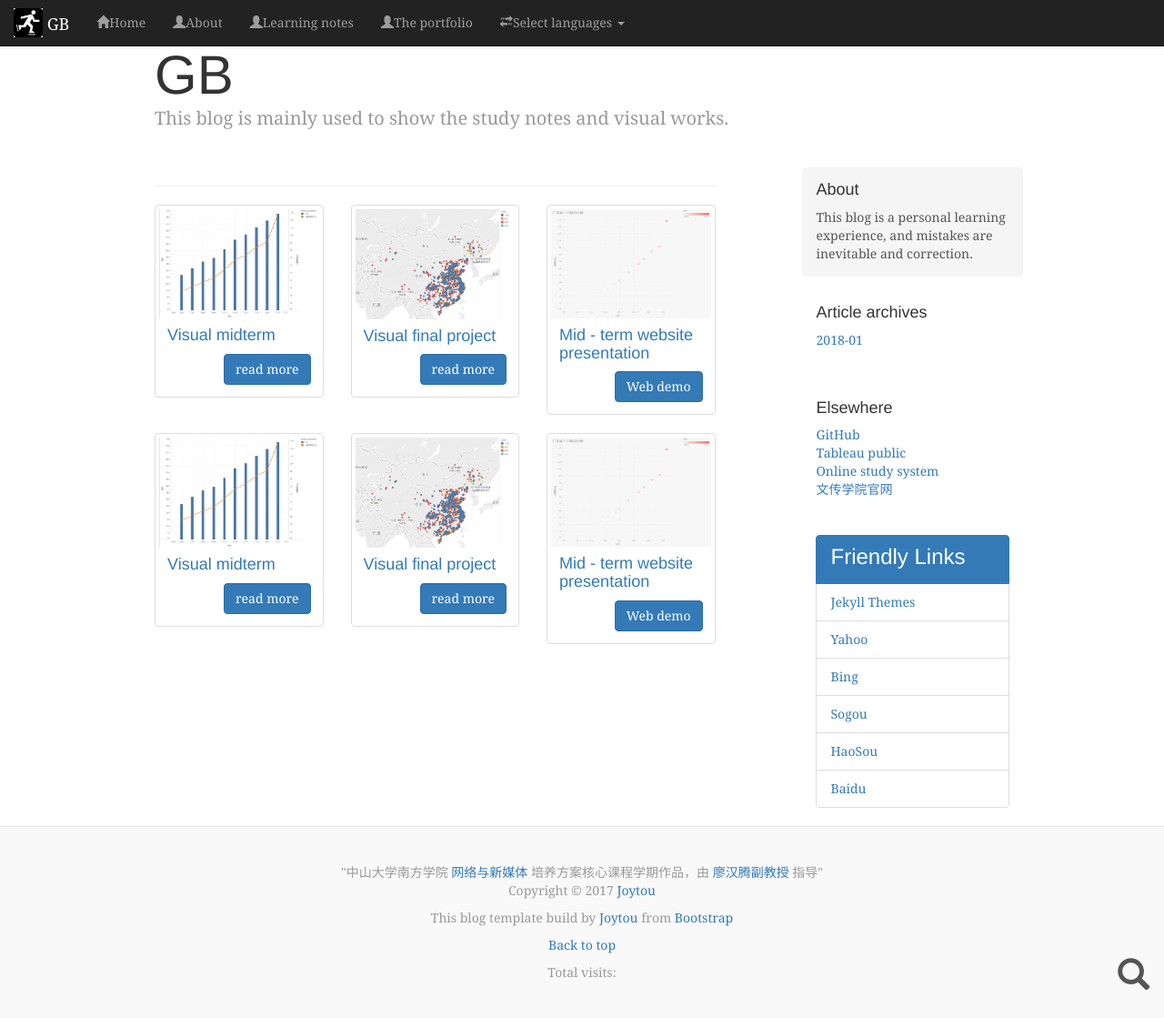
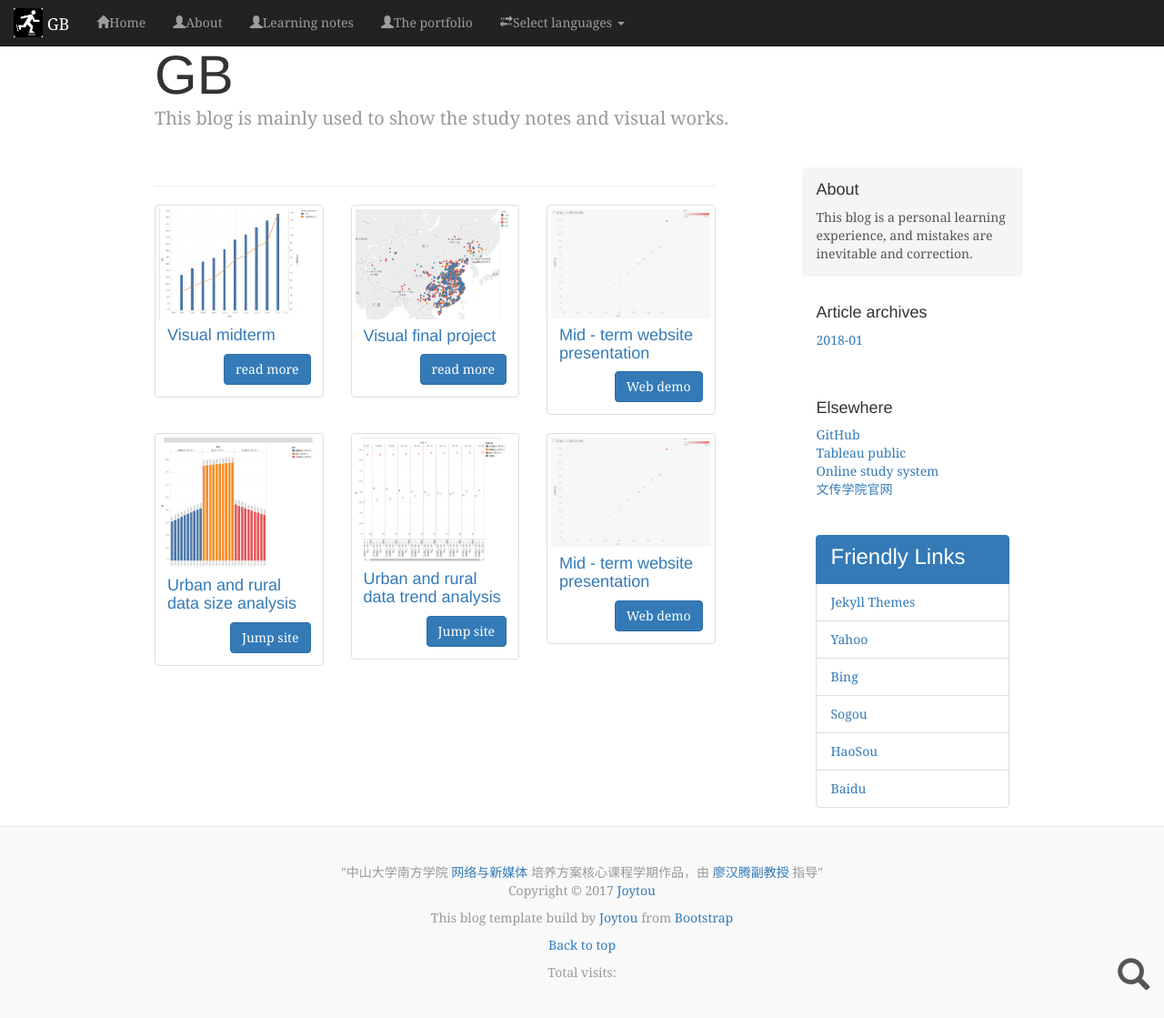
Before and after one commit to zdnfzgb/zdnfzgb.github.io, a Jekyll site: the page built from portfolio/index.en.html, in a window 1280 px wide and 1119 px high. Shown: the whole window at 91% size. Built offline with Jekyll 4.4.1, drawn with Linux system fonts in a browser that asks for light colours; comment, search, counter and statistics services are not loaded.

Commit message:
加入新的连个可视化作品

```diff
--- a/portfolio/index.en.html
+++ b/portfolio/index.en.html
@@ -38,19 +38,19 @@ lang: en
 <div class="row">
     <div class="col-sm-6 col-md-4">
         <div class="thumbnail">
-            <img src="/img-tableau/排名分析.png" alt="A Quote Machine">
+            <img src="/img-tableau/城乡数据大小.png" alt="A Quote Machine">
             <div class="caption clearfix">
-                <h4><a class="posts-list-name" href="/2018/01/04/作品集可视化期中专题-en/" target="_blank">Visual midterm</a></h4>
-                <a class="btn btn-primary pull-right" href="/2018/01/04/作品集可视化期中专题-en/" target="_blank">read more</a>
+                <h4><a class="posts-list-name" href="https://public.tableau.com/profile/.17705372#!/vizhome/_18239/1_1" target="_blank">Urban and rural data size analysis</a></h4>
+                <a class="btn btn-primary pull-right" href="https://public.tableau.com/profile/.17705372#!/vizhome/_18239/1_1" target="_blank">Jump site</a>
             </div>
         </div>
     </div>
     <div class="col-sm-6 col-md-4">
         <div class="thumbnail">
-            <img src="/img-tableau/全国快递.png" alt="Baymax!">
+            <img src="/img-tableau/城乡数据趋势.png" alt="Baymax!">
             <div class="caption clearfix">
-                <h4><a class="posts-list-name" href="/2018/01/04/作品集可视化期末专题-en/" target="_blank">Visual final project</a></h4>
-                <a class="btn btn-primary pull-right" href="/2018/01/04/作品集可视化期末专题-en/" target="_blank">read more</a>
+                <h4><a class="posts-list-name" href="https://public.tableau.com/profile/.17705372#!/vizhome/2_2347/1_1" target="_blank">Urban and rural data trend analysis</a></h4>
+                <a class="btn btn-primary pull-right" href="https://public.tableau.com/profile/.17705372#!/vizhome/2_2347/1_1" target="_blank">Jump site</a>
             </div>
         </div>
     </div>
```
Also changed, not shown: portfolio/index.html (+6 -6 lines), portfolio/index.tw.html (+6 -6 lines), img-tableau/城乡数据大小.png (added), img-tableau/城乡数据趋势.png (added).
